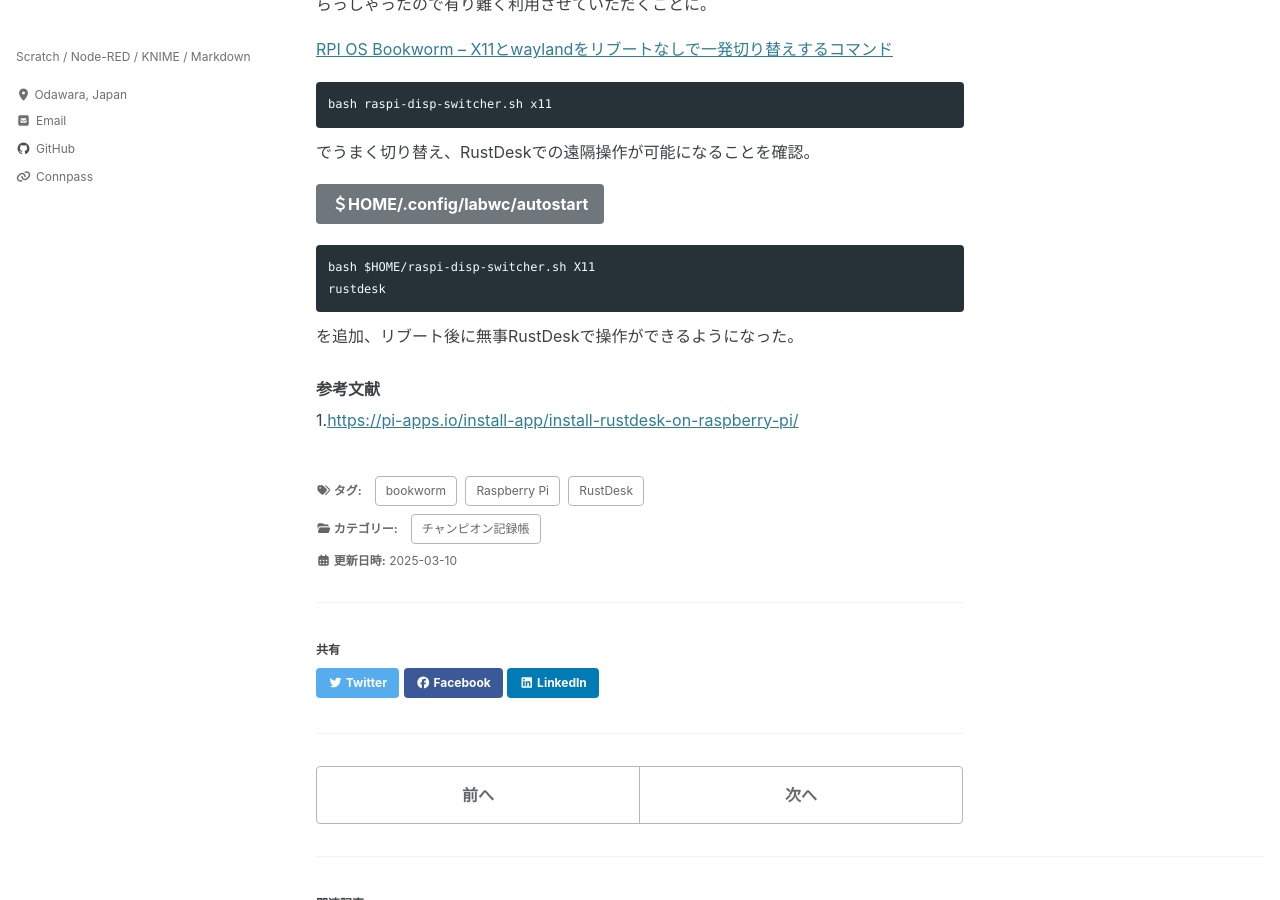
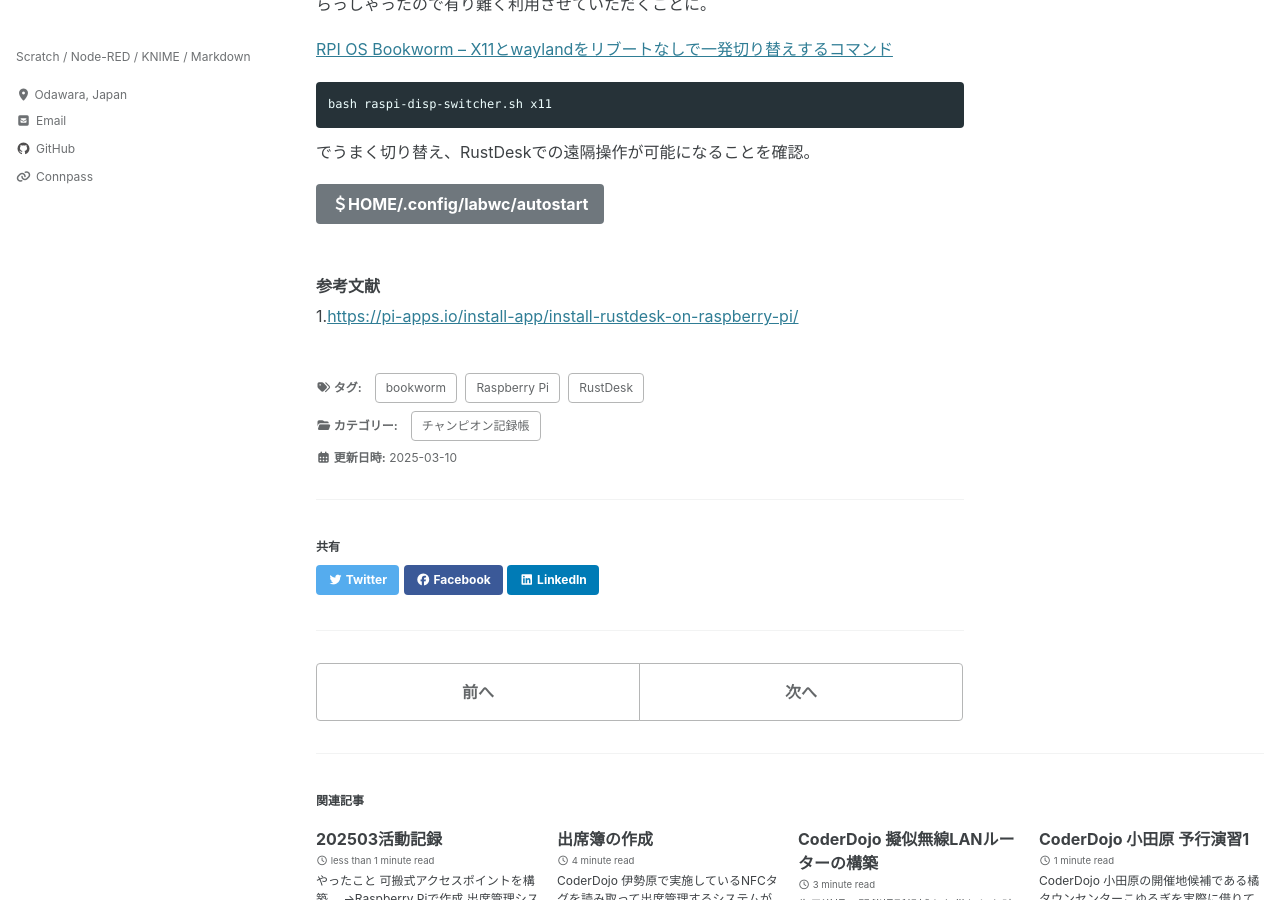
Before and after one commit to CoderDojo-Odawara/coderdojo-odawara.github.io, a Jekyll site: the page built from _posts/2025-3-10-raspi_rustdesk.md, in a window 1280 px wide and 900 px high, scrolled down 729 px. Built offline with Jekyll 4.4.1, drawn with Linux system fonts in a browser that asks for light colours; cached includes are drawn as plain includes; a script that is not in the unit is left out.

Commit message:
2025-3-10-raspi_rustdesk.md を更新

````diff
--- a/_posts/2025-3-10-raspi_rustdesk.md
+++ b/_posts/2025-3-10-raspi_rustdesk.md
@@ -44,11 +44,5 @@ bash raspi-disp-switcher.sh x11
 ＄HOME/.config/labwc/autostart
 {: .btn .btn--primary}
 
-```
-bash $HOME/raspi-disp-switcher.sh X11
-rustdesk
-```
-を追加、リブート後に無事RustDeskで操作ができるようになった。
-
 ###### 参考文献
 1.[https://pi-apps.io/install-app/install-rustdesk-on-raspberry-pi/](https://pi-apps.io/install-app/install-rustdesk-on-raspberry-pi/)
````
